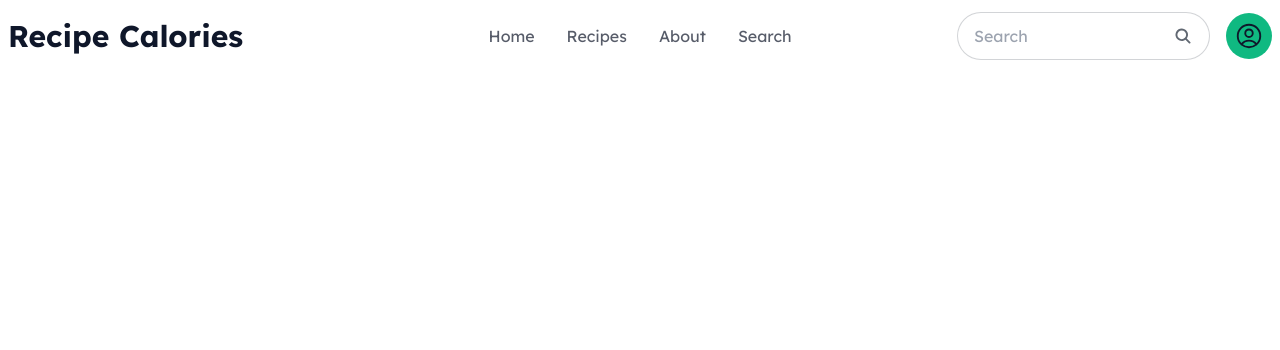
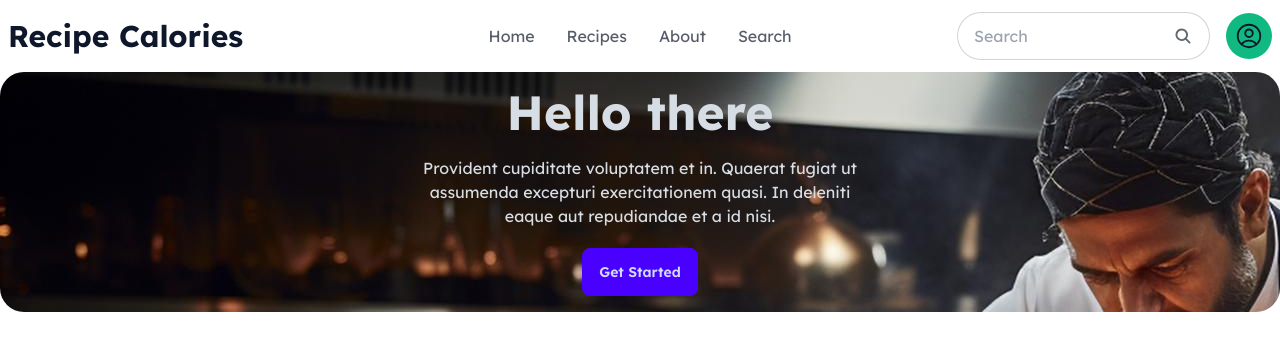
Before and after one commit to Jisan-Dev/A7-Chefs_Cafe, a React (Vite) app: page / in a window 1280 px wide. Shown: the top 350 px of the page. Built offline with nearby package versions, Linux system fonts and the light colour scheme.

Commit message:
moved a folder for better structure and started adding the banner/hero part

```diff
--- a/src/App.jsx
+++ b/src/App.jsx
@@ -1,9 +1,25 @@
-import Header from './header';
+import Header from './components/header';
 
 function App() {
   return (
     <>
       <Header />
+      <main className="font-lexend container mx-auto">
+        <section aria-label="hero section">
+          <div className="rounded-3xl bg-[url('./assets/images/bannerImage.jpg')] overflow-hidden">
+            <div className="bg-gradient-to-t from-[#150B2BE5] to-[#150B2B00] w-full h-full bg-opacity-60"></div>
+            <div className="hero-content text-center text-neutral-content">
+              <div className="max-w-md">
+                <h1 className="mb-5 text-5xl font-bold">Hello there</h1>
+                <p className="mb-5">
+                  Provident cupiditate voluptatem et in. Quaerat fugiat ut assumenda excepturi exercitationem quasi. In deleniti eaque aut repudiandae et a id nisi.
+                </p>
+                <button className="btn btn-primary">Get Started</button>
+              </div>
+            </div>
+          </div>
+        </section>
+      </main>
     </>
   );
 }
```
Also changed, not shown: src/assets/images/bannerImage.jpg (added), src/components/header/index.jsx (renamed from src/header/index.jsx).
